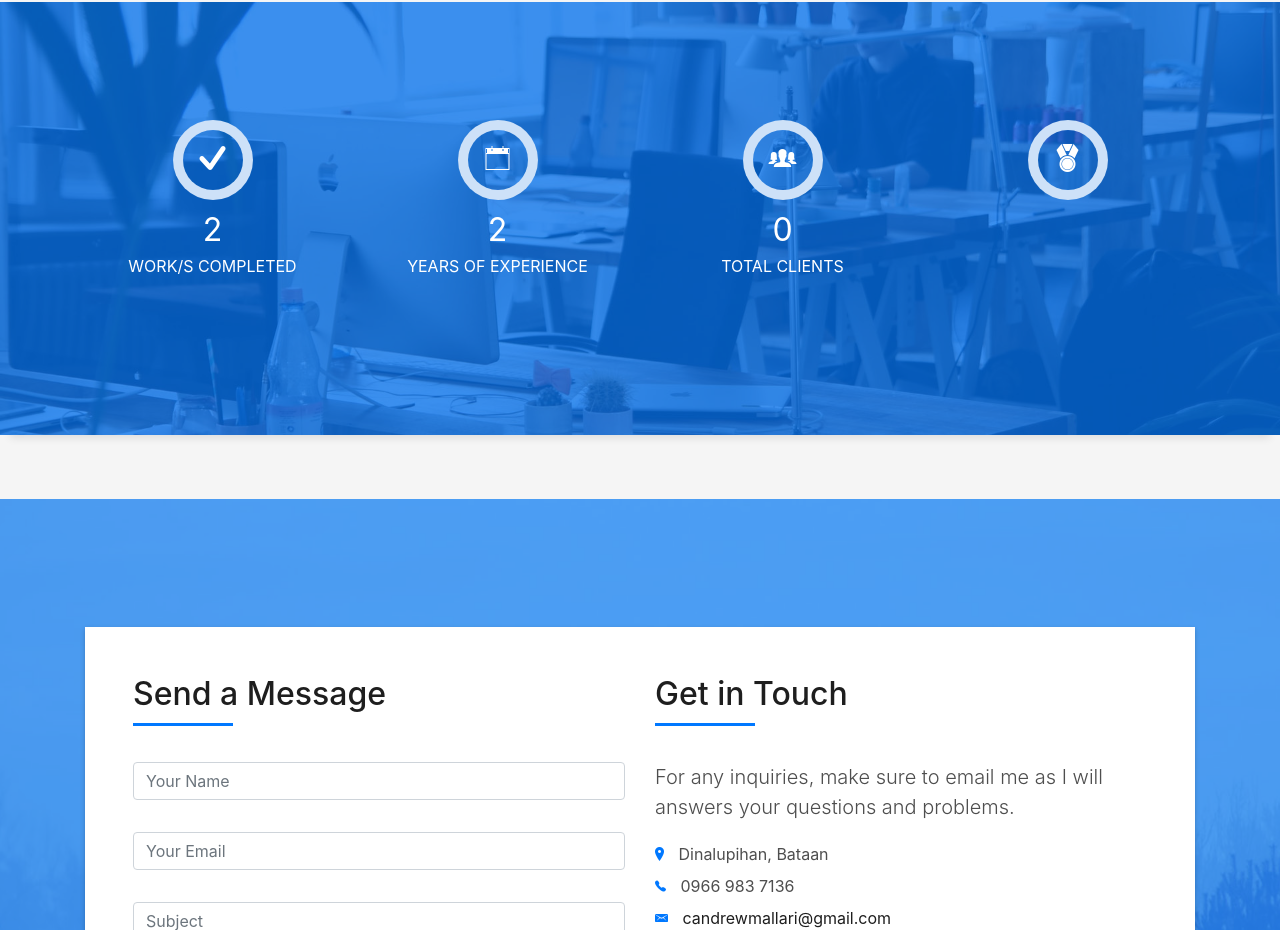
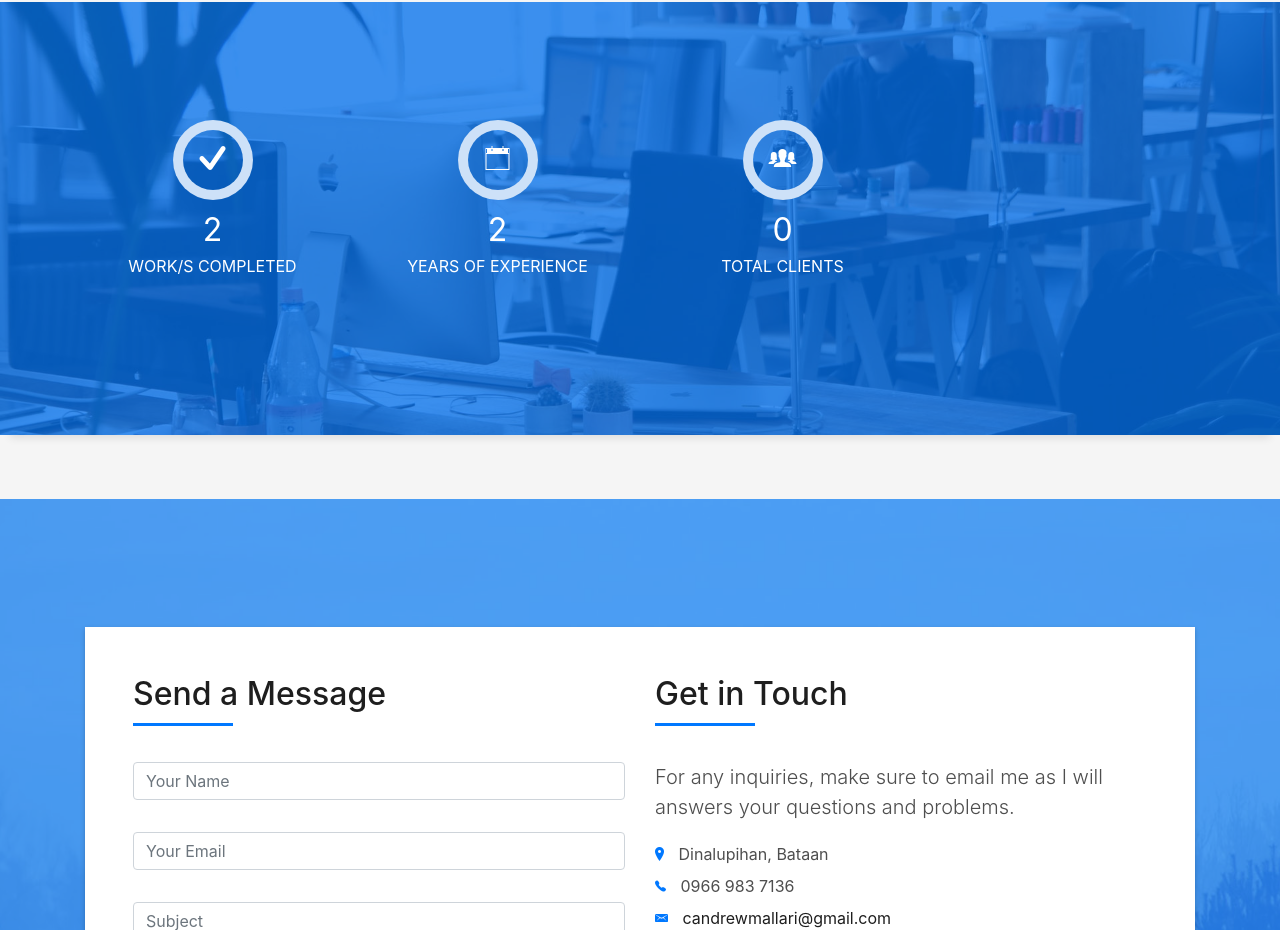
Before and after one commit to 0Drew/0Drew.github.io, a plain HTML site: page index.html in a window 1280 px wide. Shown: the part 2480-3410 px from the top of the page. Drawn offline with Linux system fonts and the light colour scheme; files whose address does not match are found by name.

Commit message:
Update index.html

```diff
--- a/index.html
+++ b/index.html
@@ -281,14 +281,7 @@
             </div>
           </div>
         </div>
-        <div class="col-sm-3 col-lg-3">
-          <div class="counter-box pt-4 pt-md-0">
-            <div class="counter-ico">
-              <span class="ico-circle"><i class="ion-ribbon-a"></i></span>
-            </div>
 
-          </div>
-        </div>
       </div>
     </div>
   </div>
```
